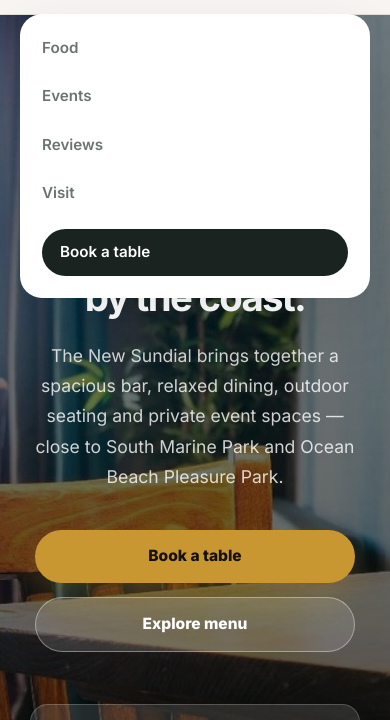
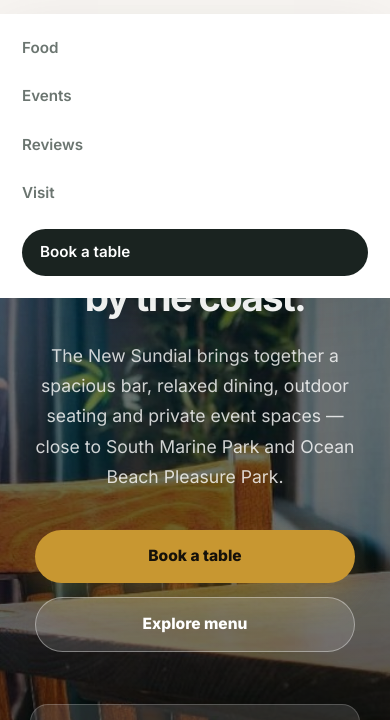
Before and after one commit to udamksaikarthik/The-New-Sundial, a plain HTML site: page index.html in a window 390 px wide. Both pictures are taken after a click on the button 355 px from the left and 38 px from the top of the page. Shown: the part 62-782 px from the top of the page. Drawn offline with Linux system fonts and the light colour scheme.

Commit message:
changed nav links

```diff
--- a/styles.css
+++ b/styles.css
@@ -595,8 +595,7 @@
 @media (max-width: 940px) {
   .menu-toggle { display: block; }
   .nav-links {
-    position: fixed; top: 76px; left: 20px; right: 20px; padding: 22px;
-    border-radius: 22px; background: var(--surface); box-shadow: var(--shadow);
+    position: fixed; top: 76px; left: 0; right: 0; padding: 22px; background: var(--surface); box-shadow: var(--shadow);
     flex-direction: column; align-items: stretch;
     transform: translateY(-20px); opacity: 0; pointer-events: none; transition: .25s ease;
   }
```
